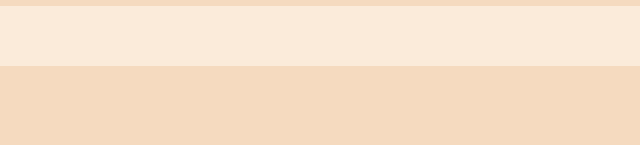
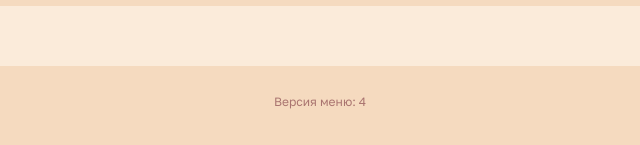
Before and after one commit to markjk12/portfolio, a plain HTML site: page shrm-bot/app/app.html in a window 1280 px wide. Shown: the part 1760-1905 px from the top of the page, 320-960 px from the left. Drawn offline with Linux system fonts and the light colour scheme; a web font is replaced by a local one.

Commit message:
Меню бота: номер версии внизу меню

```diff
--- a/shrm-bot/app/app.html
+++ b/shrm-bot/app/app.html
@@ -87,6 +87,7 @@ label.f{display:block;margin-top:14px;font-weight:600;font-size:14px;color:var(-
 .err{color:#B3261E;font-size:14px;font-weight:600;margin-top:12px;min-height:20px}
 .pay{font-size:14px;color:var(--muted);margin-top:4px}
 
+.ver{text-align:center;font-size:12px;color:var(--muted);opacity:.7;padding:24px 0 8px}
 #done{padding:60px 24px;text-align:center}
 #done h2{font-family:var(--display);font-weight:400;font-size:26px}
 #done p{margin-top:10px;color:var(--muted)}
@@ -101,6 +102,7 @@ label.f{display:block;margin-top:14px;font-weight:600;font-size:14px;color:var(-
   </header>
   <nav class="cats" id="cats"></nav>
   <main id="menu"></main>
+  <p class="ver">Версия меню: 4</p>
 </div>
 
 <div id="checkout" class="hidden">
```
